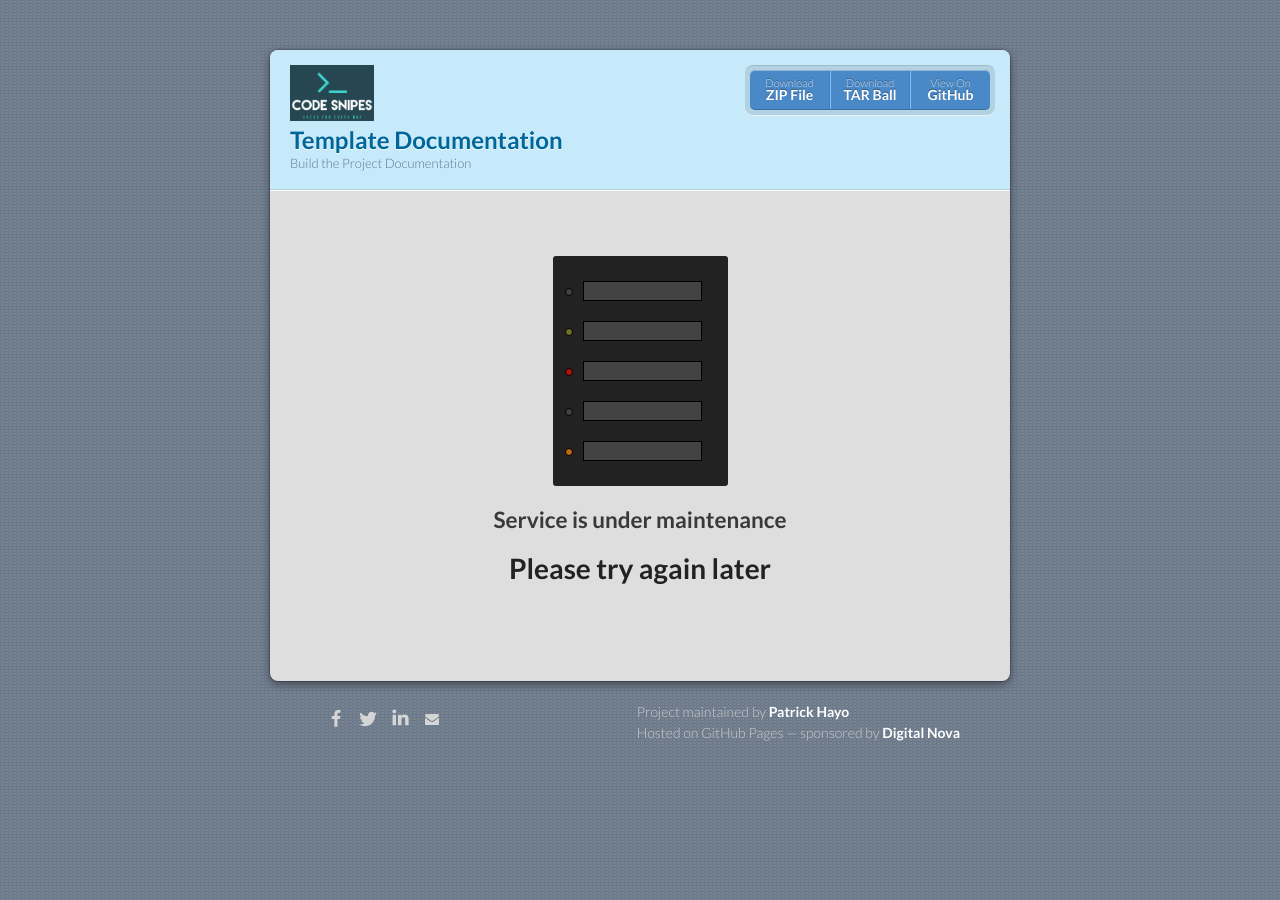
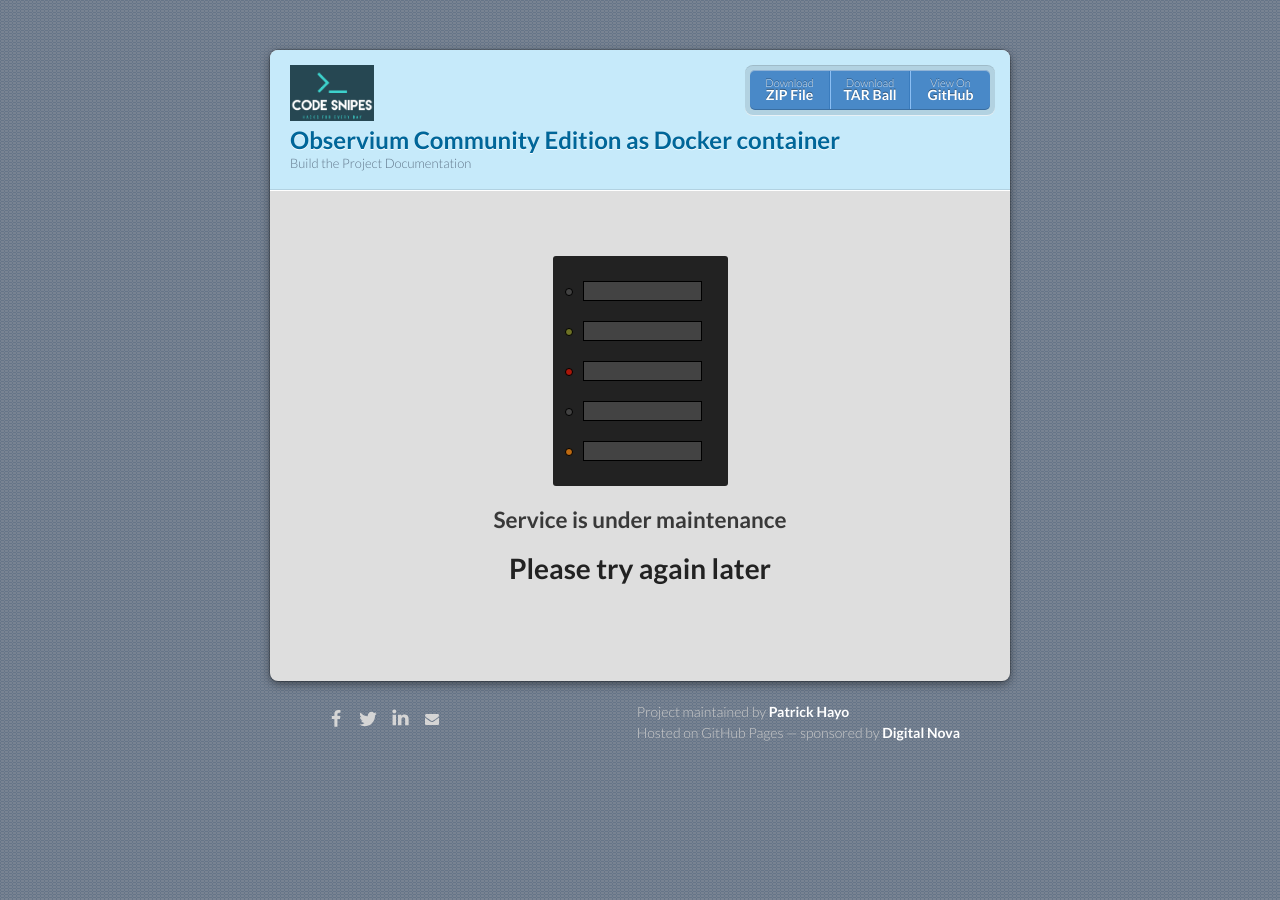
Before and after one commit to adminph-de/docker-observium, a Jekyll site: the page built from index.md, in a window 1280 px wide. Built offline with Jekyll 4.4.1, drawn with Linux system fonts in a browser that asks for light colours.

Commit message:
Update _config.yml

```diff
--- a/_config.yml
+++ b/_config.yml
@@ -1,5 +1,5 @@
 
-title: Template Documentation
+title: Observium Community Edition as Docker container
 description: Build the Project Documentation
 show_downloads: true
 google_analytics: UA-174405517-1
```
